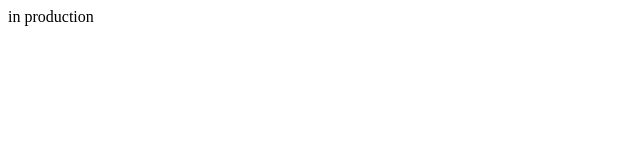
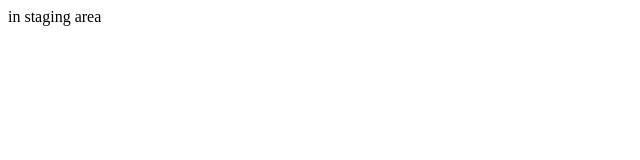
Before and after one commit to Jauntyjack/toped, a plain HTML site: page index.html in a window 1280 px wide. Shown: the full height of the page, 0-640 px from the left. Drawn offline with Linux system fonts and the light colour scheme.

Commit message:
first commit

```diff
--- a/index.html
+++ b/index.html
@@ -1,3 +1,3 @@
 <html>
-in production
+in staging area
 </html>
```
